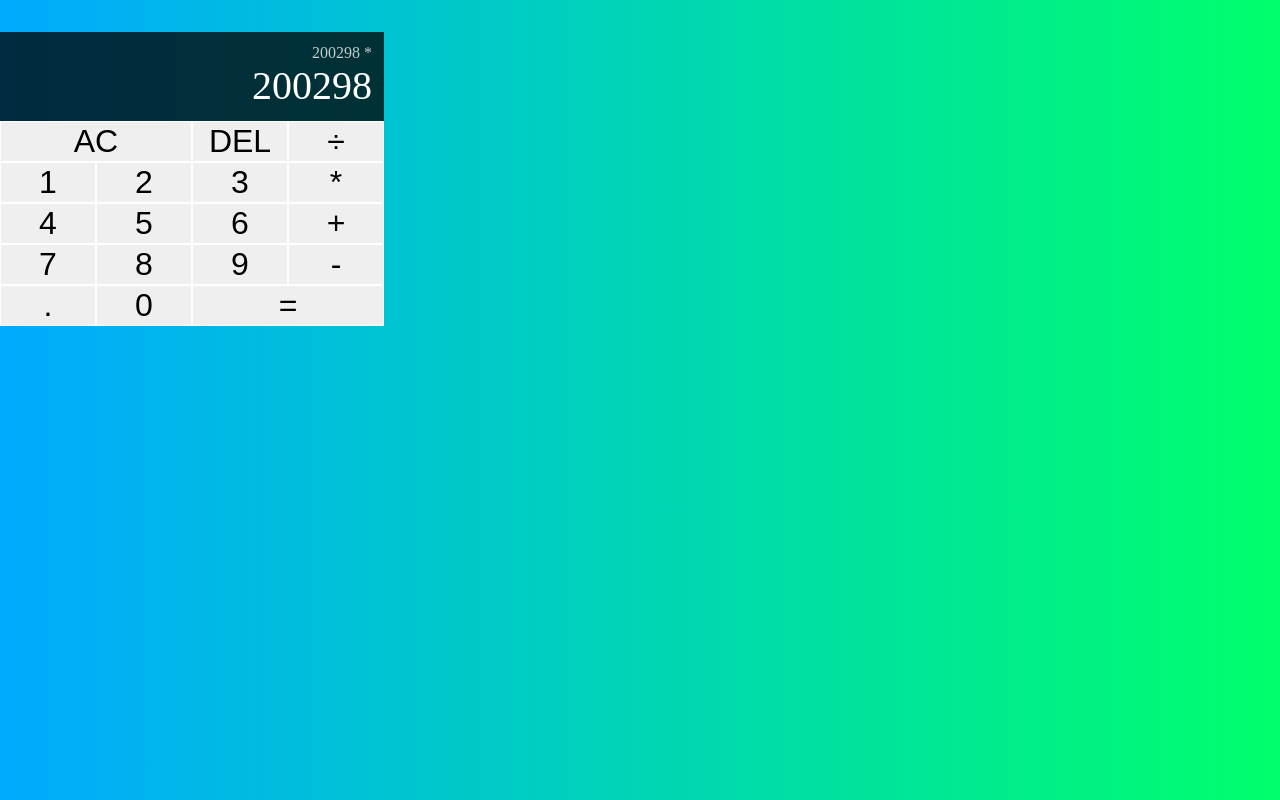
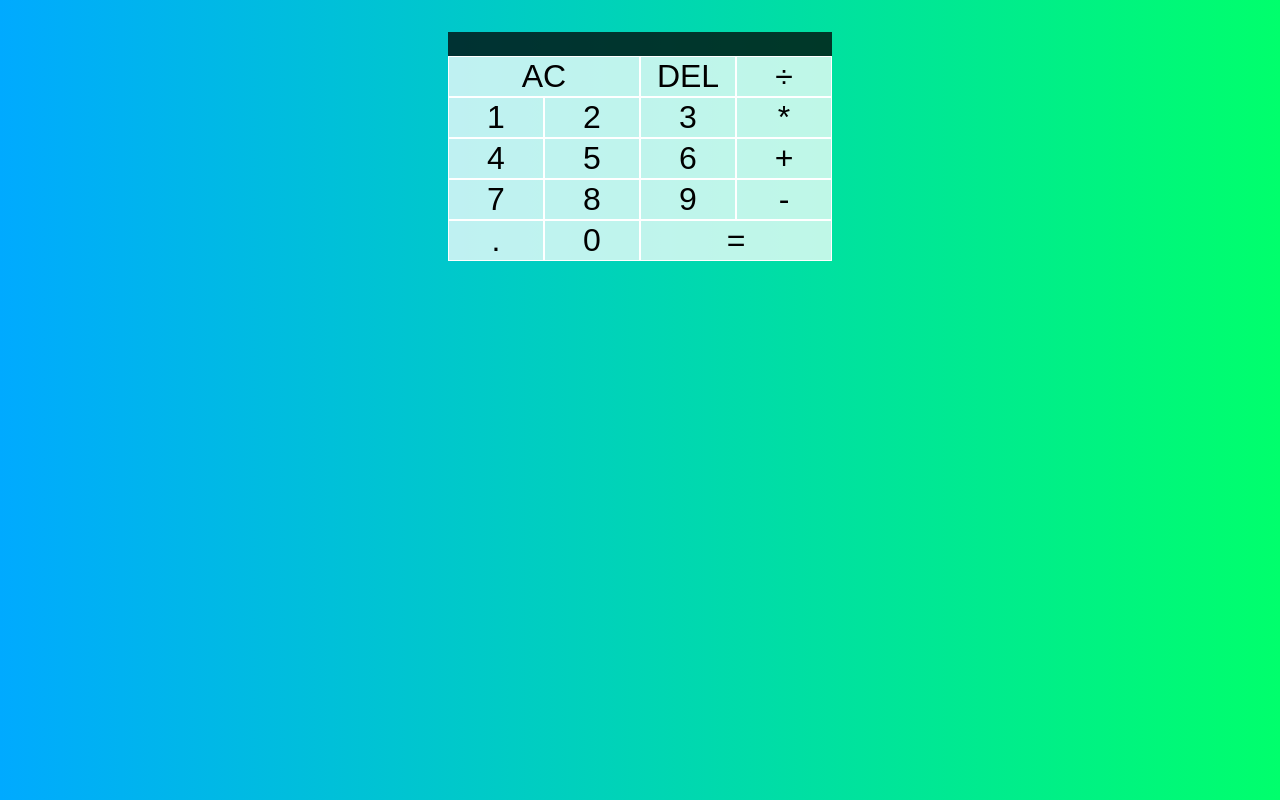
Before and after one commit to fionss/calculator, a React (Create React App) app: page / in a window 1280 px wide. Built offline with nearby package versions, Linux system fonts and the light colour scheme.

Commit message:
2 files modified

```diff
--- a/src/App.js
+++ b/src/App.js
@@ -5,8 +5,8 @@ export default function App() {
   return (
     <div className="calculator-grid">
       <div className="output">
-        <div className="previous-operand">200298 *</div>
-        <div className="current-operand">200298</div>
+        <div className="previous-operand"></div>
+        <div className="current-operand"></div>
       </div>
       <button className="span-two">AC</button>
       <button>DEL</button>
--- a/src/style.css
+++ b/src/style.css
@@ -12,6 +12,7 @@ body {
 .calculator-grid {
   display: grid;
   margin-top: 2rem;
+  justify-content: center;
   grid-template-columns: repeat(4, 6rem);
   grid-template-rows: minmax(7rem, auto), repeat(5, 6rem);
 }
@@ -20,6 +21,13 @@ body {
   cursor: pointer;
   font-size: 2rem;
   border: 1px solid white;
+  outline: none;
+  background-color: rgba(255, 255, 255, 0.75);
+}
+
+.calculator-grid > button:hover,
+.calculator-grid > button:focus {
+  background-color: rgba(255, 255, 255, 0.9);
 }
 
 .span-two {
@@ -28,19 +36,18 @@ body {
 
 .output {
   grid-column: 1 / -1;
-  background-color: rgba(0, 0, 0, .75);
+  background-color: rgba(0, 0, 0, 0.75);
   display: flex;
   flex-direction: column;
   align-items: flex-end;
   justify-content: space-around;
-  padding: .75rem;
+  padding: 0.75rem;
   word-wrap: break-word;
   word-break: break-all;
-
 }
 
 .output .previous-operand {
-  color: rgba(255, 255, 255, .75);
+  color: rgba(255, 255, 255, 0.75);
 }
 
 .output .current-operand {
```
